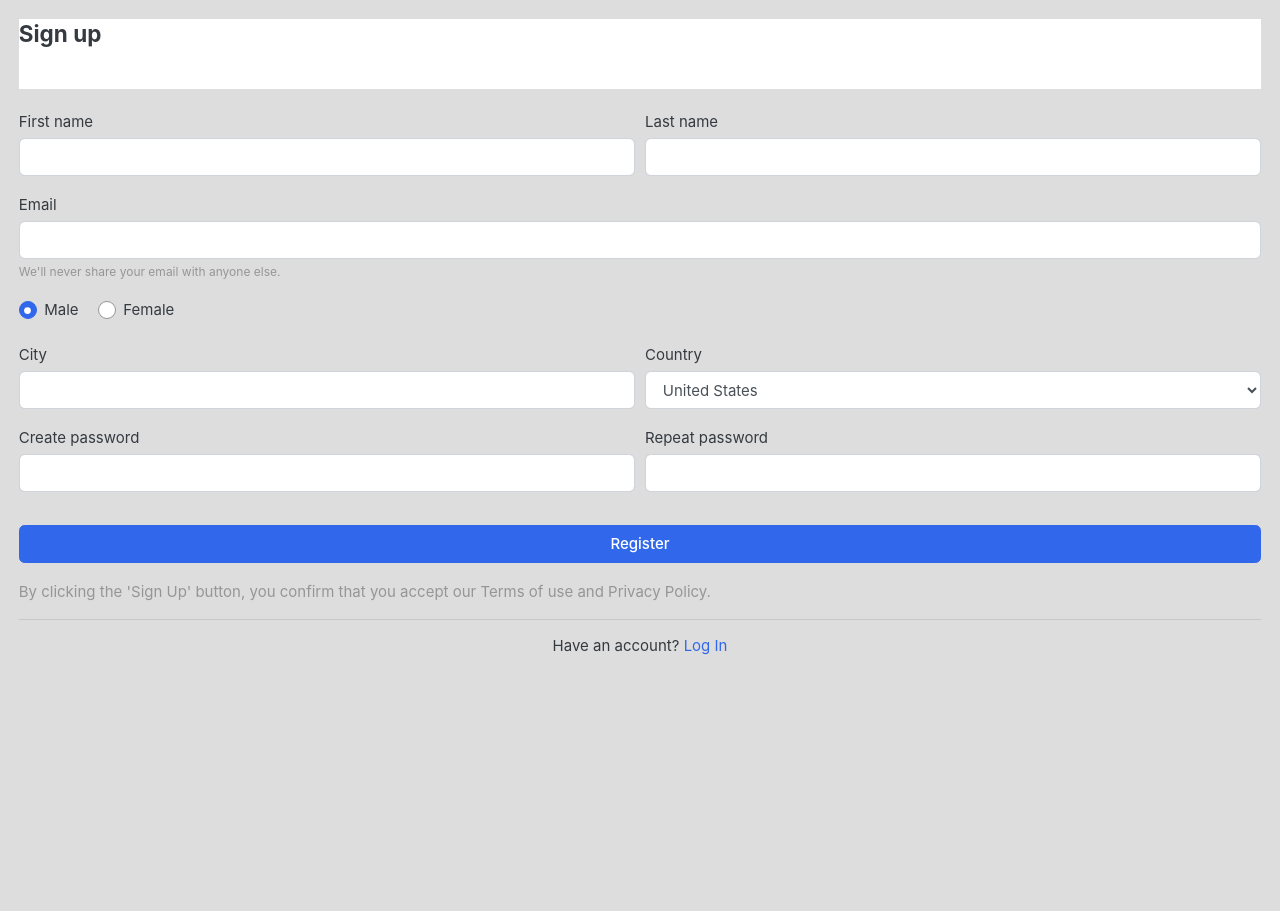
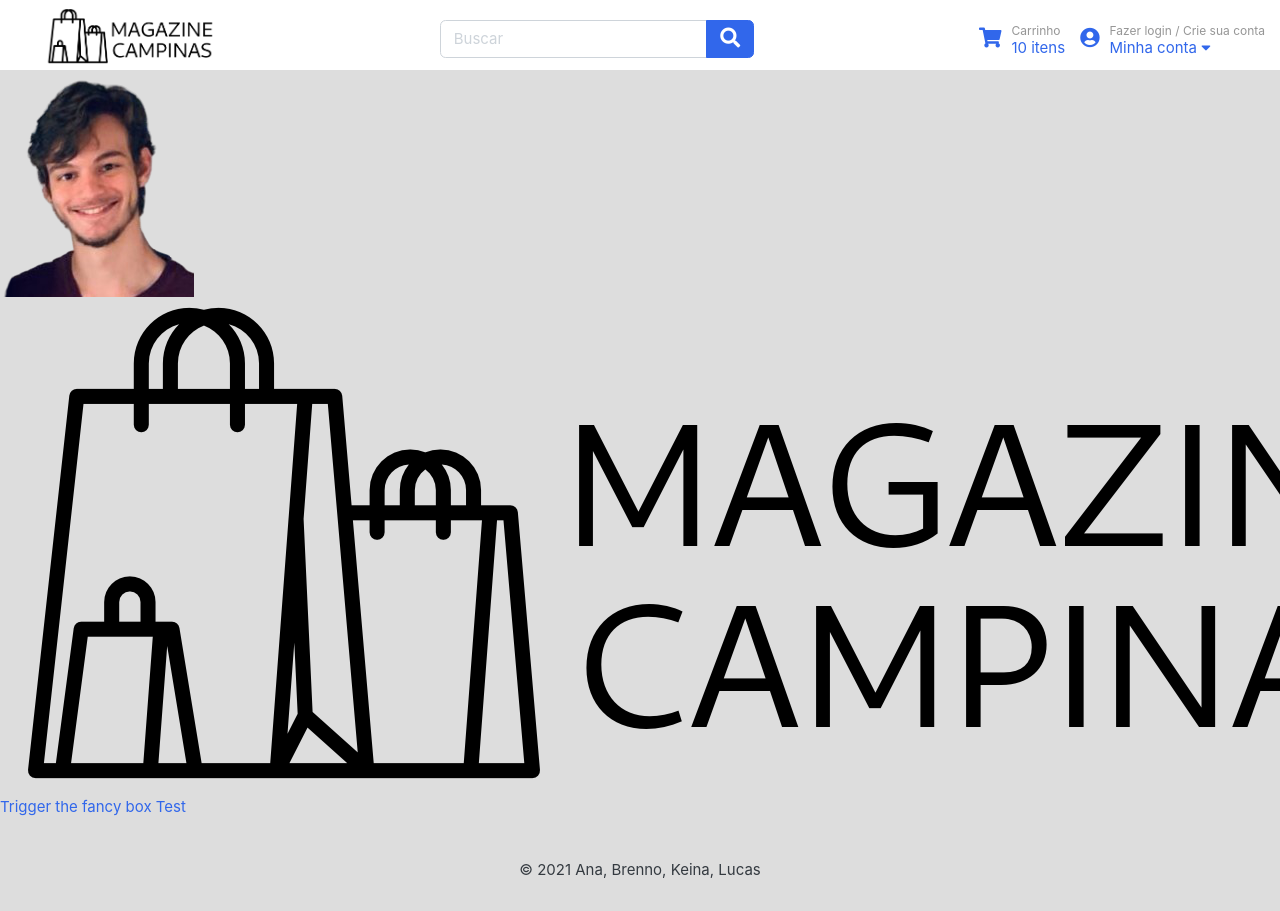
Before and after one commit to Syndelis/flask-market-place, a Flask app: template templates/test.html in a window 1280 px wide; the page is wider, and only the part inside the window is pictured. Before the commit the page ends 655 px from the top of that part, so only its background shows below. Run offline with Flask 2, Linux system fonts and the light colour scheme; the template is opened without the code that fills it: most values are stand-ins (such as "Sample title", 1, 10 or a date in 2020); some libraries are stand-ins or nearby versions; some web fonts are replaced.

Commit message:
Página do carrinho semi-completa & novo teste

```diff
--- a/app.py
+++ b/app.py
@@ -19,7 +19,7 @@ def getCart():
 
 	cursor.execute(f"""
 		SELECT SUM(qtd) FROM POSSUI_NO_CARRINHO
-		WHERE cid={session['logged']};
+		WHERE cid={session.get('logged')};
 	""")
 
 	return cursor.fetchall()[0][0] or 0
@@ -84,7 +84,7 @@ def addToCar():
 	d = loads(request.get_data())
 	pid = int(d['pid'])
 	qtd = int(d['qtd'])
-	cid = session['logged']
+	cid = session.get('logged')
 
 	cursor.execute(f"""
 		INSERT INTO POSSUI_NO_CARRINHO
@@ -150,6 +150,39 @@ def produto(pid: int):
 	)
 
 
+@app.route('/carrinho', methods=['GET', 'POST'])
+def carrinho():
+
+	if request.method == 'POST':
+
+		cursor.execute(f"""
+			DELETE FROM POSSUI_NO_CARRINHO
+			WHERE cid={session.get("logged")} AND pid={request.form.get("id")};
+		""")
+
+		conn.commit()
+
+
+	cursor.execute(f"""
+		SELECT PROD.pid, PROD.nome, PROD.capa, PROD.valor, PES.nome, C.qtd FROM PESSOA AS PES JOIN
+			PRODUTO AS PROD JOIN
+			(SELECT * FROM POSSUI_NO_CARRINHO WHERE cid={session.get("logged")}) AS C
+			ON PROD.pid=C.pid
+		ON PES.uid=PROD.fid;
+	""")
+
+	return render_template(
+		'carrinho.html',
+		carrinho=cursor.fetchall(),
+		on_cart=getCart()
+	)
+
+
+@app.route('/test')
+def test():
+	return render_template('test.html', on_cart=getCart())
+
+
 if __name__ == '__main__':
 	try: app.run()
 	except KeyboardInterrupt: pass
--- a/templates/base.html
+++ b/templates/base.html
@@ -9,11 +9,11 @@
 
 	<meta name="viewport" content="width=device-width, initial-scale=1, shrink-to-fit=no">
 
-	<link href={{ url_for("static", filename="styles/bootstrap-ec.css") }} rel="stylesheet" type="text/css">
-	<link href={{ url_for("static", filename="styles/ui-ec.css") }} rel="stylesheet" type="text/css">
-	<link href={{ url_for("static", filename="styles/responsive-ec.css") }} rel="stylesheet">
-	<link href={{ url_for("static", filename="styles/all-ec.min.css") }} rel="stylesheet">
-	<link href={{ url_for("static", filename="styles/style-ec.css") }} rel="stylesheet">
+	<link href="/static/styles/bootstrap-ec.css" rel="stylesheet" type="text/css">
+	<link href="/static/styles/ui-ec.css" rel="stylesheet" type="text/css">
+	<link href="/static/styles/responsive-ec.css" rel="stylesheet" type="text/css">
+	<link href="/static/styles/all-ec.min.css" rel="stylesheet" type="text/css">
+	<link href="/static/styles/style-ec.css" rel="stylesheet" type="text/css">
 
 </head>
 
@@ -21,7 +21,7 @@
 	<div class="navbar">
 		<div class="navbar-left">
 			<a href="/" class="navbar-logo">
-				<img class="logo" src={{ url_for('static', filename='img/logo2.png') }}>
+				<img class="logo" src="/static/img/logo2.png">
 		</div>
 		<div class="navbar-middle">
 			<form action="#" class="search">
@@ -36,7 +36,7 @@
 			</form>
 		</div>
 		<div class="navbar-right">
-			<a href="#" class="icontext">
+			<a href="/carrinho" class="icontext">
 				<div class="icon"><i class="fa fa-lg fa-shopping-cart"></i></div>
 				<div class="text">
 					<small class="text-muted">Carrinho</small> <br>
@@ -74,9 +74,9 @@
     {% block body %}
     {% endblock body %}
 
-	<script src={{ url_for("static", filename="js/jquery-2.0.0.min.js") }} type="text/javascript"></script>
-	<script src={{ url_for("static", filename="js/bootstrap.bundle-ec.min.js") }} type="text/javascript"></script>
-	<script src={{ url_for("static", filename="js/commonquery.js") }} type="text/javascript"></script>
+	<script src="/static/js/jquery-2.0.0.min.js" type="text/javascript"></script>
+	<script src="/static/js/bootstrap.bundle-ec.min.js" type="text/javascript"></script>
+	<script src="/static/js/commonquery.js" type="text/javascript"></script>
 
 	{% block script %}
 	{% endblock script %}
--- a/templates/index.html
+++ b/templates/index.html
@@ -62,7 +62,7 @@
 					<div class='products-container-row'>
 
 						{% for row in data %}
-						{{ prod.Product(row[2], row[4], row[6], row[0]) }}
+						{{ prod.onIndex(row[2], row[4], row[6], row[0]) }}
 						{% endfor %}
 
 					</div>
@@ -74,5 +74,5 @@
 {% endblock body %}
 
 {% block script %}
-<script src={{ url_for("static", filename="js/index.js") }} type="text/javascript"></script>
+<script src="/static/js/index.js" type="text/javascript"></script>
 {% endblock script %}
--- a/templates/test.html
+++ b/templates/test.html
@@ -1,86 +1,68 @@
-<!DOCTYPE html>
-<html>
+{% extends "base.html" %}
 
-<head>
-    <meta charset="utf-8">
-    <title>Page Test</title>
-    <meta name="viewport" content="width=device-width, initial-scale=1, shrink-to-fit=no">
+{% block head %}
+<link rel="stylesheet" href="https://cdn.jsdelivr.net/gh/fancyapps/fancybox@3.5.7/dist/jquery.fancybox.min.css" />
+{% endblock head %}
 
-    <link href="static/styles/bootstrap-ec.css" rel="stylesheet" type="text/css">
-    <link href="static/styles/ui-ec.css" rel="stylesheet" type="text/css">
-    <link href="static/styles/responsive-ec.css" rel="stylesheet">
-    <link href="static/styles/all-ec.min.css" rel="stylesheet">
-    <link href="static/styles/style-ec.css" rel="stylesheet">
-</head>
+{% block body %}
 
-<body>
-
-    <article class="card-body">
-        <header class="mb-4">
-            <h4 class="card-title">Sign up</h4>
-        </header>
+<div style="display: none;" id="hidden-content">
+    <div class="card-body">
+        <h4 class="card-title mb-4">Feedback</h4>
         <form>
           <div class="form-row">
               <div class="col form-group">
-                    <label>First name</label>
+                  <label>Name</label>
                     <input type="text" class="form-control" placeholder="">
               </div> <!-- form-group end.// -->
               <div class="col form-group">
-                    <label>Last name</label>
-                      <input type="text" class="form-control" placeholder="">
-                </div> <!-- form-group end.// -->
-            </div> <!-- form-row end.// -->
-            <div class="form-group">
                   <label>Email</label>
                     <input type="email" class="form-control" placeholder="">
-                <small class="form-text text-muted">We'll never share your email with anyone else.</small>
-            </div> <!-- form-group end.// -->
-            <div class="form-group">
-                <label class="custom-control custom-radio custom-control-inline">
-                  <input class="custom-control-input" checked="" type="radio" name="gender" value="option1">
-                  <span class="custom-control-label"> Male </span>
-                </label>
-                <label class="custom-control custom-radio custom-control-inline">
-                  <input class="custom-control-input" type="radio" name="gender" value="option2">
-                  <span class="custom-control-label"> Female </span>
-                </label>
-            </div> <!-- form-group end.// -->
-            <div class="form-row">
-                <div class="form-group col-md-6">
-                  <label>City</label>
-                  <input type="text" class="form-control">
-                </div> <!-- form-group end.// -->
-                <div class="form-group col-md-6">
-                  <label>Country</label>
-                  <select id="inputState" class="form-control">
-                    <option> Choose...</option>
-                      <option>Uzbekistan</option>
-                      <option>Russia</option>
-                      <option selected="">United States</option>
-                      <option>India</option>
-                      <option>Afganistan</option>
-                  </select>
               </div> <!-- form-group end.// -->
           </div> <!-- form-row.// -->
-            <div class="form-row">
-                <div class="form-group col-md-6">
-                    <label>Create password</label>
-                    <input class="form-control" type="password">
-                </div> <!-- form-group end.// -->
-                <div class="form-group col-md-6">
-                    <label>Repeat password</label>
-                    <input class="form-control" type="password">
-                </div> <!-- form-group end.// -->
+          <div class="form-group">
+              <label>What is message about?</label>
+              <select class="form-control">
+                  <option>Select</option>
+                  <option>Technical issue</option>
+                  <option>Money refund</option>
+                  <option>Recommendation</option>
+              </select>
           </div>
-            <div class="form-group mt-3">
-                <button type="submit" class="btn btn-primary btn-block"> Register  </button>
-            </div> <!-- form-group// -->
-            <p class="text-muted">By clicking the 'Sign Up' button, you confirm that you accept our Terms of use and Privacy Policy.</p>
+          <div class="form-group">
+              <label>What is message about?</label>
+              <textarea class="form-control" rows="3"></textarea>
+          </div>
+          <div class="form-group">
+              <label for="exampleFormControlFile1">
+                  <input type="file" class="form-control-file" multiple>
+              </label>
+          </div>
+          <button class="btn btn-primary btn-block">Send</button>
         </form>
-        <hr>
-        <p class="text-center">Have an account? <a href="">Log In</a></p>
-        </article>
+        </div>
+</div>
 
-</body>
+<a class="fancybox" data-fancybox="gallery" href="/static/img/brenno.png"><img src="/static/img/brenno.png"></a>
+<a class="fancybox" data-fancybox="gallery" href="/static/img/logo2.png"><img src="/static/img/logo2.png"></a>
 
-</html>
+<a class="fancybox" data-fancybox data-src="#hidden-content" href="javascript:;">
+    Trigger the fancy box
+</a>
+
+<a class="fancybox" data-fancybox data-type="iframe" data-src="/produto/0" href="javascript:;">
+	Test
+</a>
+
+{% endblock body %}
+
+{% block script %}
+<script src="https://cdn.jsdelivr.net/gh/fancyapps/fancybox@3.5.7/dist/jquery.fancybox.min.js"></script>
+<!-- https://fancyapps.com/fancybox/3/docs/#api -->
+
+<script type="text/javascript">
+$(".fancybox").fancybox({
+    "afterClose": function () { console.log("Heyy") }
+});
+</script>
+{% endblock script %}
```
Also changed, not shown: static/js/carrinho.js (added, +22 -0 lines), templates/carrinho.html (added, +86 -0 lines), templates/components/Product.html (+46 -5 lines), templates/produto.html (+11 -9 lines). Lines whose indentation alone changed are shown as unchanged.
